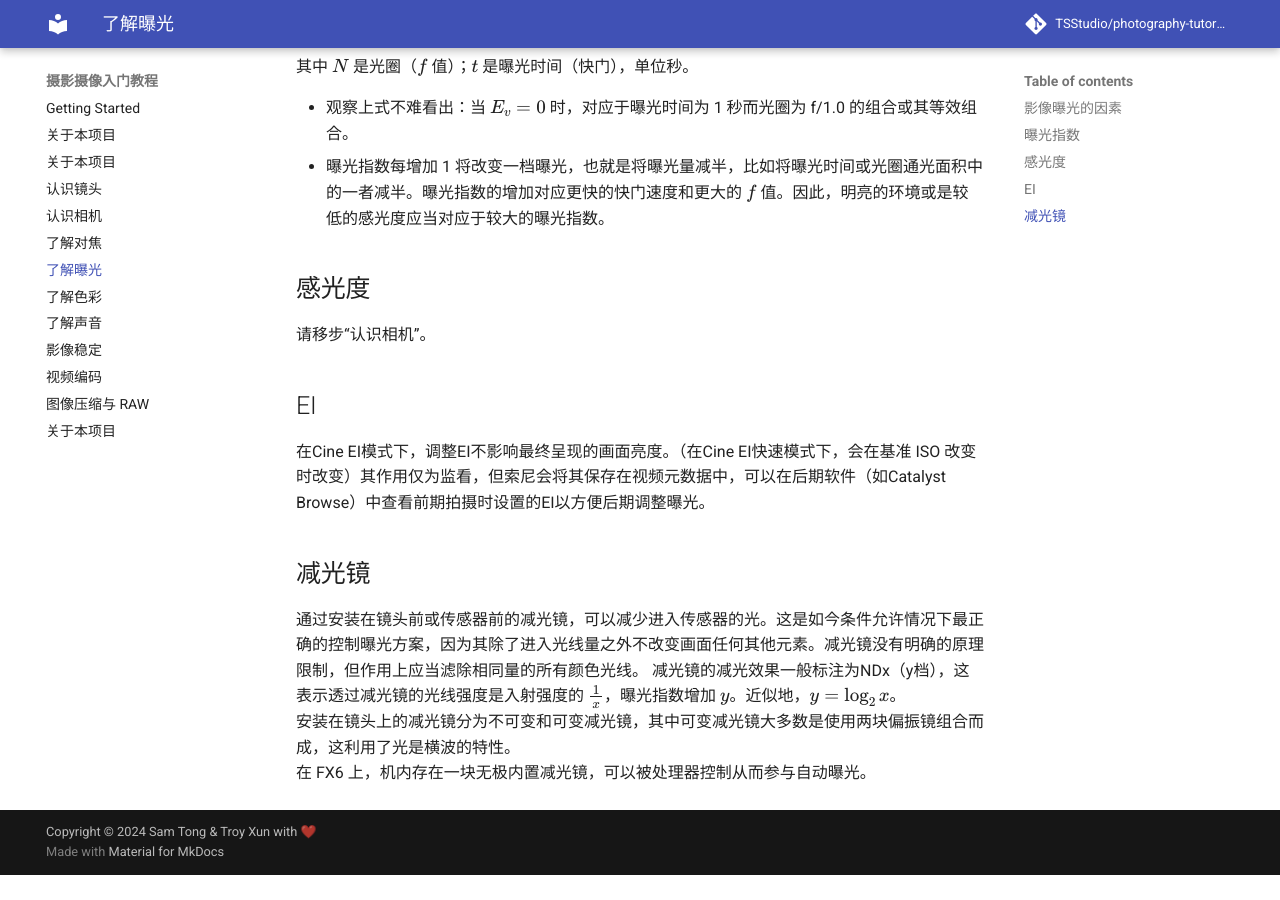
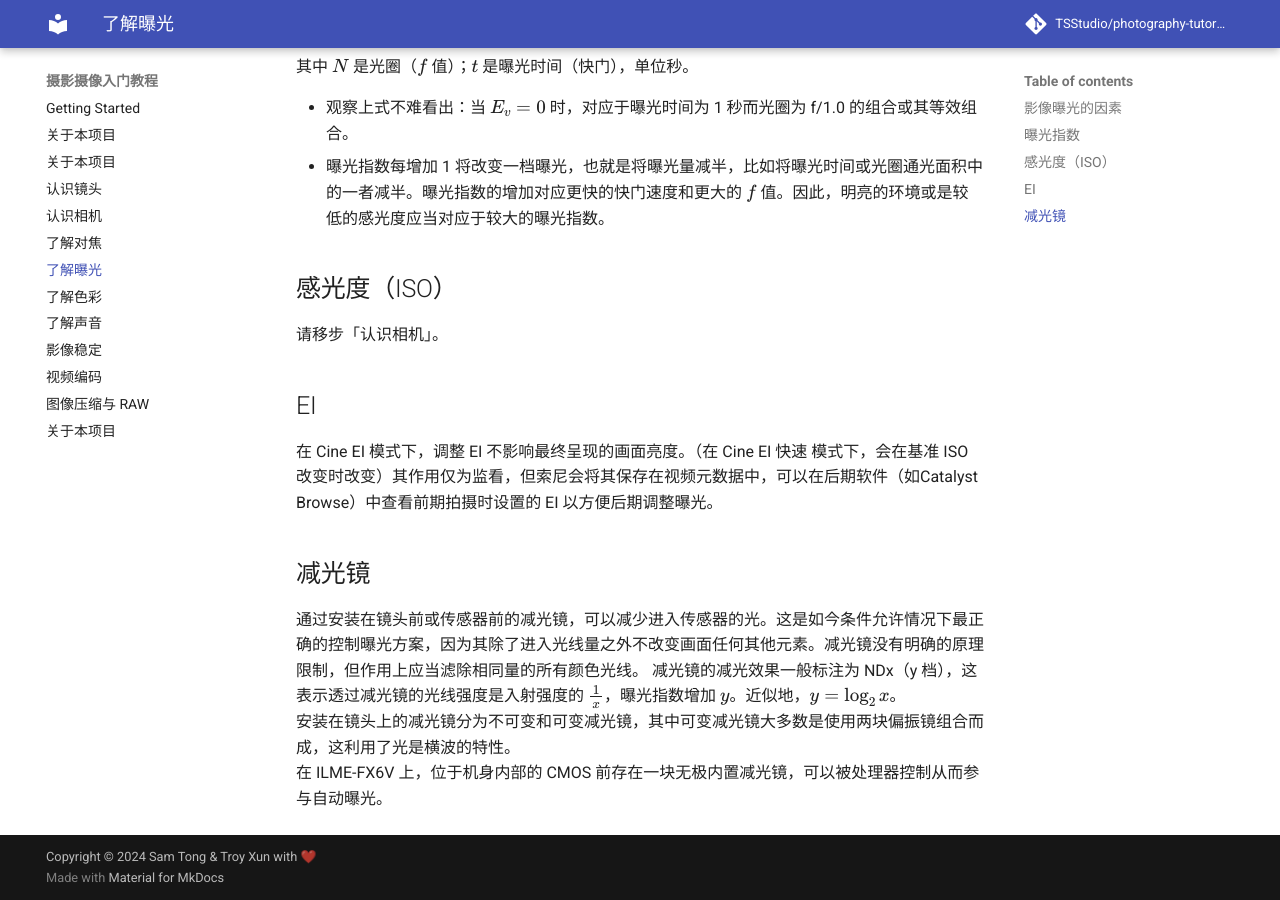
Before and after one commit to troyxun/photography-tutorial, an MkDocs documentation site: the page built from docs/exposure.md, in a window 1280 px wide and 900 px high, scrolled down 745 px. Built offline with MkDocs 1.6.1 and Material for MkDocs 9.7.7, drawn with Linux system fonts in a browser that asks for light colours; comment, search, counter and statistics services are not loaded; before the commit the page ends 1620 px from its top, so only the background shows below that.

Commit message:
updated some content

```diff
--- a/docs/exposure.md
+++ b/docs/exposure.md
@@ -19,17 +19,17 @@ $$
 - 观察上式不难看出：当 $E_v=0$ 时，对应于曝光时间为 1 秒而光圈为 f/1.0 的组合或其等效组合。
 - 曝光指数每增加 1 将改变一档曝光，也就是将曝光量减半，比如将曝光时间或光圈通光面积中的一者减半。曝光指数的增加对应更快的快门速度和更大的 $f$ 值。因此，明亮的环境或是较低的感光度应当对应于较大的曝光指数。
 
-## 感光度
+## 感光度（ISO）
 
-请移步“认识相机”。
+请移步「认识相机」。
 
 ## EI
 
-在Cine EI模式下，调整EI不影响最终呈现的画面亮度。（在Cine EI快速模式下，会在基准 ISO 改变时改变）其作用仅为监看，但索尼会将其保存在视频元数据中，可以在后期软件（如Catalyst Browse）中查看前期拍摄时设置的EI以方便后期调整曝光。
+在 Cine EI 模式下，调整 EI 不影响最终呈现的画面亮度。（在 Cine EI 快速 模式下，会在基准 ISO 改变时改变）其作用仅为监看，但索尼会将其保存在视频元数据中，可以在后期软件（如Catalyst Browse）中查看前期拍摄时设置的 EI 以方便后期调整曝光。
 
 ## 减光镜
 
 通过安装在镜头前或传感器前的减光镜，可以减少进入传感器的光。这是如今条件允许情况下最正确的控制曝光方案，因为其除了进入光线量之外不改变画面任何其他元素。减光镜没有明确的原理限制，但作用上应当滤除相同量的所有颜色光线。
-减光镜的减光效果一般标注为NDx（y档），这表示透过减光镜的光线强度是入射强度的 $\frac{1}{x}$，曝光指数增加 $y$。近似地，$y=\log_2 x$。
+减光镜的减光效果一般标注为 NDx（y 档），这表示透过减光镜的光线强度是入射强度的 $\frac{1}{x}$，曝光指数增加 $y$。近似地，$y=\log_2 x$。
 安装在镜头上的减光镜分为不可变和可变减光镜，其中可变减光镜大多数是使用两块偏振镜组合而成，这利用了光是横波的特性。
-在 FX6 上，机内存在一块无极内置减光镜，可以被处理器控制从而参与自动曝光。
+在 ILME-FX6V 上，位于机身内部的 CMOS 前存在一块无极内置减光镜，可以被处理器控制从而参与自动曝光。
```
Also changed, not shown: docs/about.md (+1 -1 lines), docs/color-science.md (+3 -3 lines), docs/stabilization.md (+3 -0 lines).
